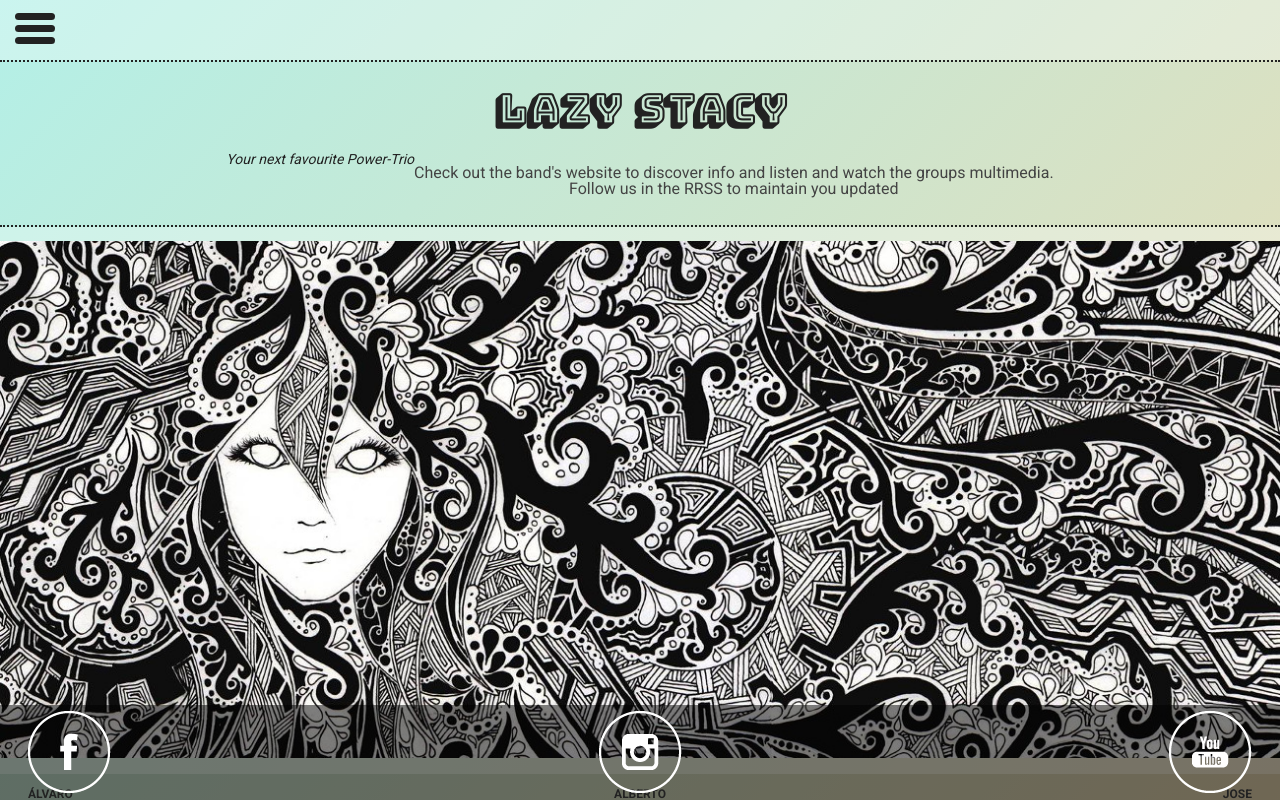
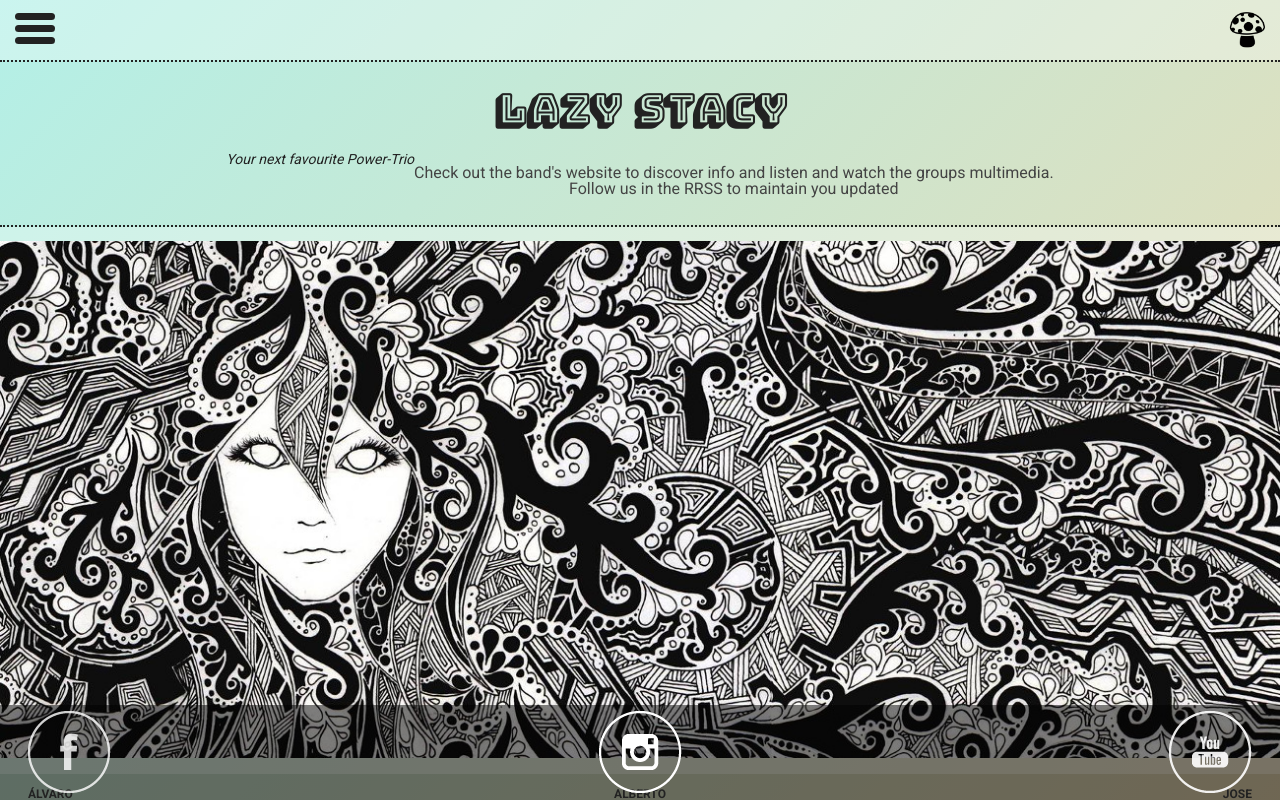
Before and after one commit to alvarogomez/bandWebsite, a Vue app: page / in a window 1280 px wide. Shown: the top 800 px of the page. Built offline with nearby package versions, Linux system fonts and the light colour scheme.

Commit message:
added animations

```diff
--- a/src/components/NavigationHeader.vue
+++ b/src/components/NavigationHeader.vue
@@ -10,6 +10,9 @@
         <span></span>
         <span></span>
       </div>
+    </div>
+    <div class="mushroom">
+      <img src="../assets/mushroom.png" alt="mushroom">
     </div>
   </section>
 
@@ -40,8 +43,24 @@ export default {
     margin-left: -$lateral-padding-mobile;
     margin-right: -$lateral-padding-mobile;
     margin-top: 0;
-    .hamburger {
+    .mushroom {
+      position: absolute;
+      right: $lateral-padding-mobile;
+      width: 35px;
+      animation-name: mushroom-anim;
+      animation-duration: 2s;
+      animation-iteration-count: infinite;
+      transition: transform 0.2s cubic-bezier(0, 0, 0.51, 1.29);
+      img {
+        width: 100%;
+      }
     }
   }
 
+  @keyframes mushroom-anim {
+    0% { transform: scale(1) }
+    50% { transform: scale(1.1) }
+    100% { transform: scale(1) }
+  }
+
 </style>
--- /dev/null
+++ b/src/components/RssFooter.vue
@@ -0,0 +1,74 @@
+<template lang="html">
+
+  <section class="rss-footer">
+    <div class="item facebook">
+      <a href="https://www.facebook.com/lazystacy/?ref=br_rs">
+        <img src="../assets/Facebook.png" />
+      </a>
+    </div>
+    <div class="item instagram">
+      <a href="https://www.instagram.com/lazystacyband/?hl=eshttps://www.instagram.com/lazystacyband/?hl=es">
+        <img src="../assets/Instagram.png" />
+      </a>
+    </div>
+    <div class="item youtube">
+      <a href="https://www.youtube.com/channel/UCbQ0O0kAUjdE65SRAQykayg">
+        <img src="../assets/Youtube.png" />
+      </a>
+    </div>
+  </section>
+
+</template>
+
+<script lang="js">
+export default {
+  name: 'rss-footer',
+  props: [],
+  mounted() {},
+  data() {
+    return {};
+  },
+  methods: {},
+  computed: {}
+};
+</script>
+
+<style scoped lang="scss">
+  .rss-footer {
+    position: fixed;
+    height: 95px;
+    bottom: 0px;
+    left: 0;
+    background: rgba(0,0,0,0.5);
+    display: flex;
+    width: 100vw;
+    justify-content: space-between;
+    align-items: center;
+    padding: 1rem 0;
+    .item {
+      cursor: pointer;
+      padding: 0 2rem;
+      img {
+        width: 100%;
+      }
+      animation-name: rss-anim;
+      animation-duration: 3s;
+      animation-iteration-count: infinite;
+      transition: transform 0.2s cubic-bezier(0, 0, 0.51, 1.29);
+      &.facebook {
+        animation-delay: 1s;
+      }
+      &.instagram {
+        animation-delay: 2s;
+      }
+      &.youtube {
+        animation-delay: 3s;
+      }
+    }
+  }
+  @keyframes rss-anim {
+    0% { opacity: 1 }
+    50% { opacity: 0.8 }
+    100% { opacity: 1 }
+  }
+</style>
--- a/src/views/Home.vue
+++ b/src/views/Home.vue
@@ -27,33 +27,19 @@
         <img src="../assets/bassamp.png" />
       </div>
     </div>
-    <div class="rss-container">
-      <div class="item">
-        <a href="">
-          <img src="../assets/Facebook.png" />
-        </a>
-      </div>
-      <div class="item">
-        <a href="https://www.instagram.com/lazystacyband/?hl=eshttps://www.instagram.com/lazystacyband/?hl=es">
-          <img src="../assets/Instagram.png" />
-        </a>
-      </div>
-      <div class="item">
-        <a href="">
-          <img src="../assets/Youtube.png" />
-        </a>
-      </div>
-    </div>
+    <rss-footer></rss-footer>
   </section>
 
 </template>
 
 <script lang="js">
 import NavigationHeader from '../components/NavigationHeader';
+import RssFooter from '../components/RssFooter';
 export default {
   name: 'home',
   components: {
-    NavigationHeader
+    NavigationHeader,
+    RssFooter
   },
   props: [],
   mounted() {},
@@ -143,24 +129,5 @@ export default {
         }
       }
     }
-    .rss-container {
-      position: fixed;
-      height: 95px;
-      bottom: 0px;
-      left: 0;
-      background: rgba(0,0,0,0.5);
-      display: flex;
-      width: 100vw;
-      justify-content: space-between;
-      align-items: center;
-      padding: 1rem 0;
-      .item {
-        cursor: pointer;
-        padding: 0 2rem;
-        img {
-          width: 100%;
-        }
-      }
-    }
   }
 </style>
```
Also changed, not shown: src/assets/mushroom.png (added).
